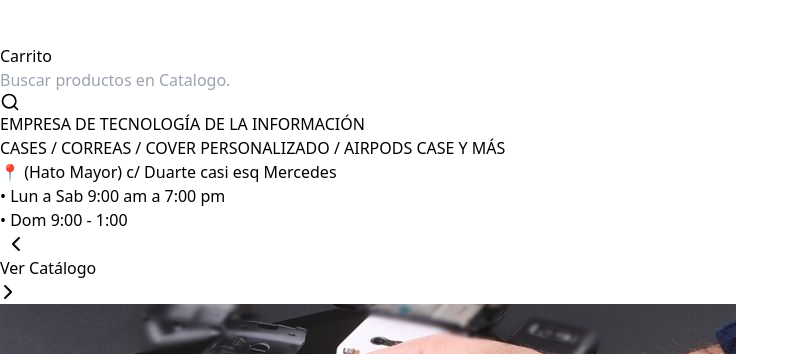
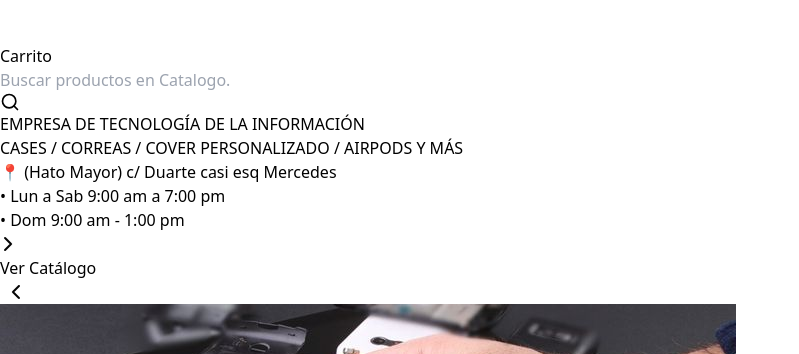
Before and after one commit to Gadi0553/RujaTecnology, a React (Vite) app: page / in a window 1280 px wide. Shown: the part 1580-1934 px from the top of the page, without its empty margins (0-799 px from the left). Built offline with nearby package versions, Linux system fonts and the light colour scheme.

Commit message:
Update: Mejora en la funcionalidad del carrito en app component

```diff
--- a/src/App.tsx
+++ b/src/App.tsx
@@ -25,7 +25,7 @@ import sansum from './assets/images/s22c.jpeg';
 import coverCellImage from './assets/images/cover cell.jpeg';
 import { ChevronRight } from 'lucide-react';
 import MobileHeader from './components/MobileHeader';
-import logo from './assets/images/loguito.jpg';
+import logo from './assets/images/LogoOrigi.png';
 import PageTitle from "./components/PageTitle.tsx";
 import apiClient from "./ApiClient";
 import ProtectedRoute from './components/ProtectedRoute.tsx';
@@ -65,7 +65,7 @@ const HomePage = ({ isLoggedIn, services }) => {
                                 EMPRESA DE TECNOLOGÍA DE LA INFORMACIÓN
                             </h1>
                             <h2 className="text-xl font-bold mb-6 drop-shadow-md">
-                                CASES / CORREAS / COVER PERSONALIZADO / AIRPODS CASE Y MÁS
+                                CASES / CORREAS / COVER PERSONALIZADO / AIRPODS Y MÁS
                             </h2>
                             <div className="space-y-4">
                                 <p className="flex items-center drop-shadow-md">
@@ -75,15 +75,15 @@ const HomePage = ({ isLoggedIn, services }) => {
                                     • Lun a Sab 9:00 am a 7:00 pm
                                 </p>
                                 <p className="flex items-center drop-shadow-md">
-                                    • Dom 9:00 - 1:00
+                                    • Dom 9:00 am - 1:00 pm
                                 </p>
                             </div>
                             <div className="flex items-center justify-center gap-4 mt-8">
                                 <ChevronRight
                                     className="w-10 h-10 text-white animate-pulse"
                                     style={{
-                                        animation: 'moveRight 1.5s ease-in-out infinite',
-                                        transform: 'rotate(180deg)'
+                                        animation: 'moveLeft 1.5s ease-in-out infinite',  // Cambio aquí para la flecha izquierda
+                                        transform: 'rotate(0deg)'  // Cambié la rotación a 0 grados
                                     }}
                                 />
                                 <Link
@@ -95,7 +95,8 @@ const HomePage = ({ isLoggedIn, services }) => {
                                 <ChevronRight
                                     className="w-10 h-10 text-white animate-pulse"
                                     style={{
-                                        animation: 'moveLeft 1.5s ease-in-out infinite'
+                                        animation: 'moveRight 1.5s ease-in-out infinite',  // Cambio aquí para la flecha derecha
+                                        transform: 'rotate(180deg)'  // Aquí mantuve la rotación en 180 grados
                                     }}
                                 />
                             </div>
@@ -521,7 +522,7 @@ const handleSearch = (e) => {
 
                         {/* Developer Section */}
                         <div className="mt-8 text-center">
-                            <p className="font-semibold">Desarrollador:</p>
+
                             <img
                                 src={logo}
                                 alt="Logo del Desarrollador"
```
